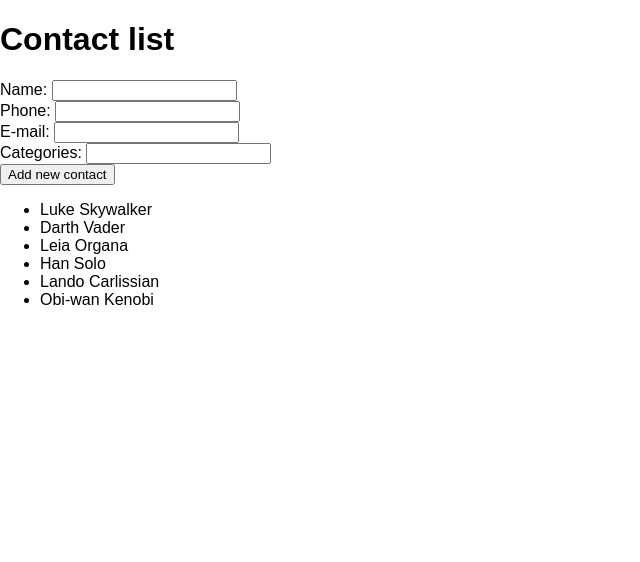
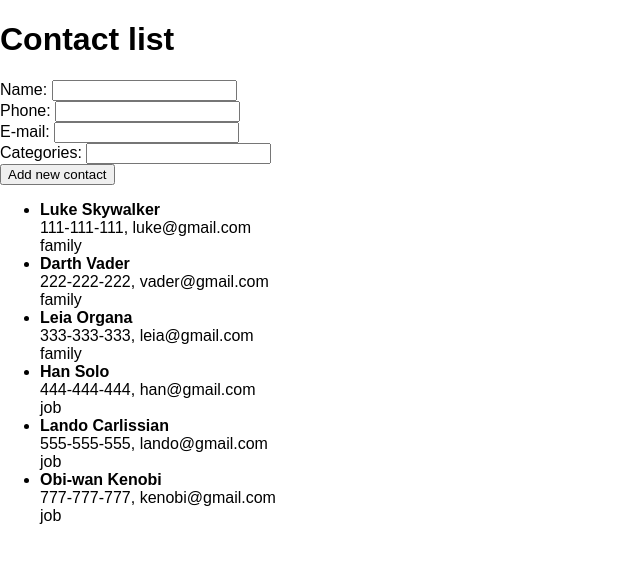
Before and after one commit to JarekSopinski/contact-list-app-react, a React (Create React App) app: page / in a window 1280 px wide. Shown: the top 562 px of the page, without its empty margins (0-640 px from the left). Built offline with nearby package versions, Linux system fonts and the light colour scheme.

Commit message:
Adding new contact works now

```diff
--- a/src/App.js
+++ b/src/App.js
@@ -7,20 +7,33 @@ class App extends Component {
 
     state = {
         contacts: [
-            {name: 'Luke Skywalker', phone: '111-111-111', email: 'luke@gmail.com', category: 'family'},
-            {name: 'Darth Vader', phone: '222-222-222', email: 'vader@gmail.com', category: 'family'},
-            {name: 'Leia Organa', phone: '333-333-333', email: 'leia@gmail.com', category: 'family'},
-            {name: 'Han Solo', phone: '444-444-444', email: 'han@gmail.com', category: 'job'},
-            {name: 'Lando Carlissian', phone: '555-555-555', email: 'lando@gmail.com', category: 'job'},
-            {name: 'Obi-wan Kenobi', phone: '777-777-777', email: 'kenobi@gmail.com', category: 'job'}
+            {id: 'fdg33536', name: 'Luke Skywalker', phone: '111-111-111', email: 'luke@gmail.com', category: 'family'},
+            {id: 'ds366466', name: 'Darth Vader', phone: '222-222-222', email: 'vader@gmail.com', category: 'family'},
+            {id: '325tggr4', name: 'Leia Organa', phone: '333-333-333', email: 'leia@gmail.com', category: 'family'},
+            {id: '35gtdsg4', name: 'Han Solo', phone: '444-444-444', email: 'han@gmail.com', category: 'job'},
+            {id: '3436g465', name: 'Lando Carlissian', phone: '555-555-555', email: 'lando@gmail.com', category: 'job'},
+            {id: '335gd44f', name: 'Obi-wan Kenobi', phone: '777-777-777', email: 'kenobi@gmail.com', category: 'job'}
         ]
     };
+
+    addContact = ({ newName, newPhone, newEmail, newCategory }) => {
+        this.setState({
+            contacts: this.state.contacts.concat({
+                id: Date.now().toString(32), // generate id based on current date
+                name: newName,
+                phone: newPhone,
+                email: newEmail,
+                category: newCategory
+            })
+        })
+    }; // this function is passed as props /addContact={this.addContact}/ to <AddContactForm/> so that
+    // it can work based on states from this component
 
     render() {
         return (
             <React.Fragment>
                 <h1>Contact list</h1>
-                <AddContactForm/>
+                <AddContactForm addContact={this.addContact}/>
                 <ContactList contacts={this.state.contacts}/>
             </React.Fragment>
         )
--- a/src/components/AddContactForm.js
+++ b/src/components/AddContactForm.js
@@ -3,10 +3,10 @@ import React, { Component } from 'react';
 class AddContactForm extends Component {
 
     state = {
-        contactName: '',
-        contactPhone: '',
-        contactEmail: '',
-        contactCategory: '',
+        newName: '',
+        newPhone: '',
+        newEmail: '',
+        newCategory: '',
     }; // newly submitted values are being kept here
 
     handleChange = ({ target: { name, value } }) => {
@@ -15,44 +15,59 @@ class AddContactForm extends Component {
         })
     }; // pass new values to this component's state
 
+    /*
+    Above function can also be written like this (longer, but easier to understand):
+
+    handleChange = event => {
+    const name = event.target.name
+    const value = event.target.value
+
+    const patch = {}
+    patch[name] = value
+
+    this.setState(patch)
+  }
+     */
+
     handleSubmit = event => {
         event.preventDefault(); // prevent reloading after submitting
         //console.log(this.state) // see submitted values
+        this.props.addContact(this.state)
     };
 
     render() {
 
-        const { contactName, contactPhone, contactEmail, contactCategory } = this.state;
+        const { newName, newPhone, newEmail, newCategory } = this.state;
 
         return (
             <form onSubmit={this.handleSubmit}>
 
                 <span>Name:&nbsp;</span>
                 <input
-                    name="contactName"
-                    value={contactName}
+                    name="newName"
+                    value={newName}
                     onChange={this.handleChange}
                 />
                 <br></br>
 
                 <span>Phone:&nbsp;</span>
                 <input
-                    name="contactPhone"
-                    value={contactPhone}
+                    name="newPhone"
+                    value={newPhone}
                     onChange={this.handleChange}/>
                 <br></br>
 
                 <span>E-mail:&nbsp;</span>
                 <input
-                    name="contactEmail"
-                    value={contactEmail}
+                    name="newEmail"
+                    value={newEmail}
                     onChange={this.handleChange}/>
                 <br></br>
 
                 <span>Categories:&nbsp;</span>
                 <input
-                    name="contactCategory"
-                    value={contactCategory}
+                    name="newCategory"
+                    value={newCategory}
                     onChange={this.handleChange}/>
                 <br></br>
 
--- a/src/components/ContactList.js
+++ b/src/components/ContactList.js
@@ -3,8 +3,24 @@ import React, { Component } from 'react';
 class ContactList extends Component {
 
     render() {
-        const { contacts } = this.props
-        return <ul>{contacts.map(contact => <li key={contact.id}>{contact.name}</li>)}</ul>
+        const { contacts } = this.props;
+        return (
+                <ul>
+                    {
+                        contacts.map((contact, id) =>
+                            <li key={id}>
+                                <strong>{contact.name}</strong>
+                                <br></br>
+                                {contact.phone}
+                                <span>,&nbsp;</span>
+                                {contact.email}
+                                <br></br>
+                                {contact.category}
+                            </li>
+                        )
+                    }
+                </ul>
+        )
     }
 
 }
```
